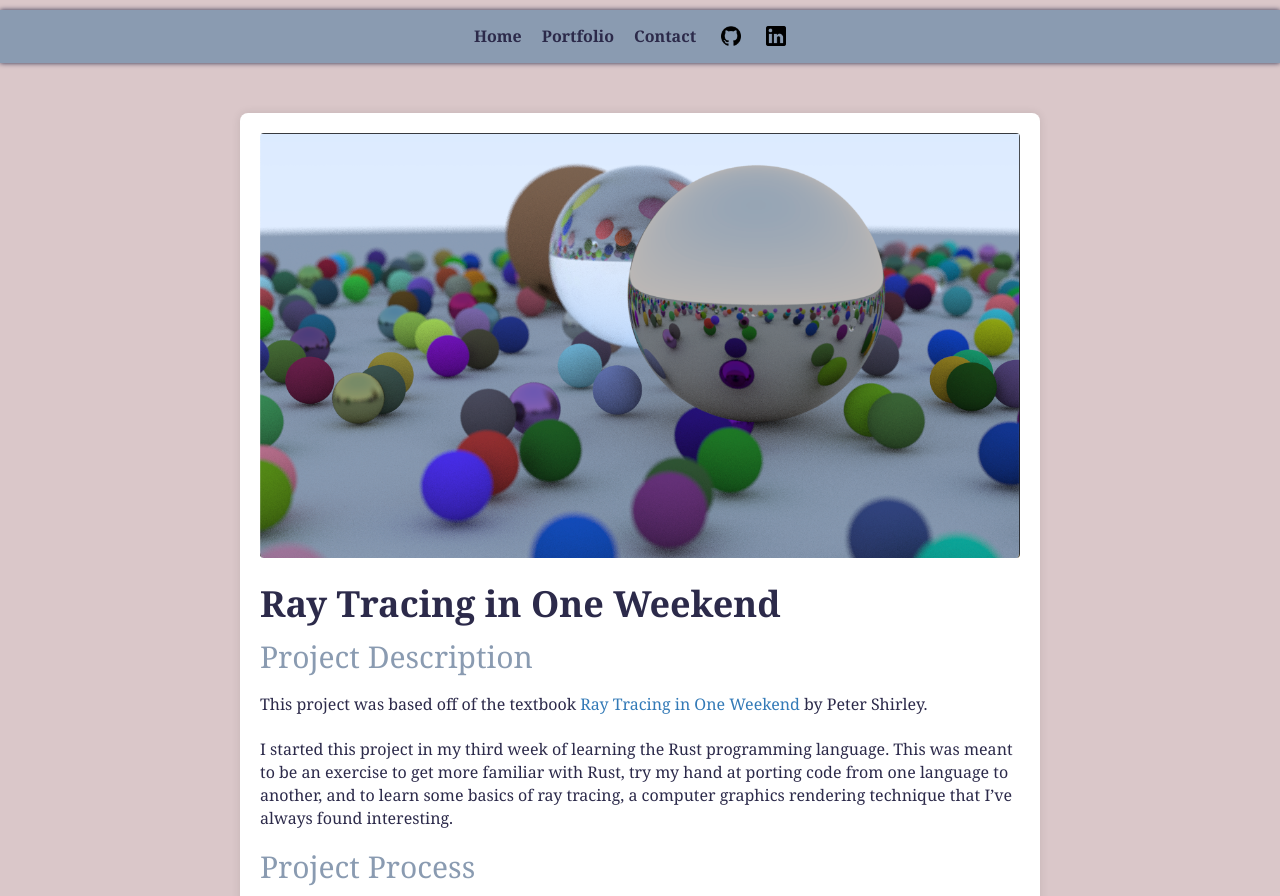
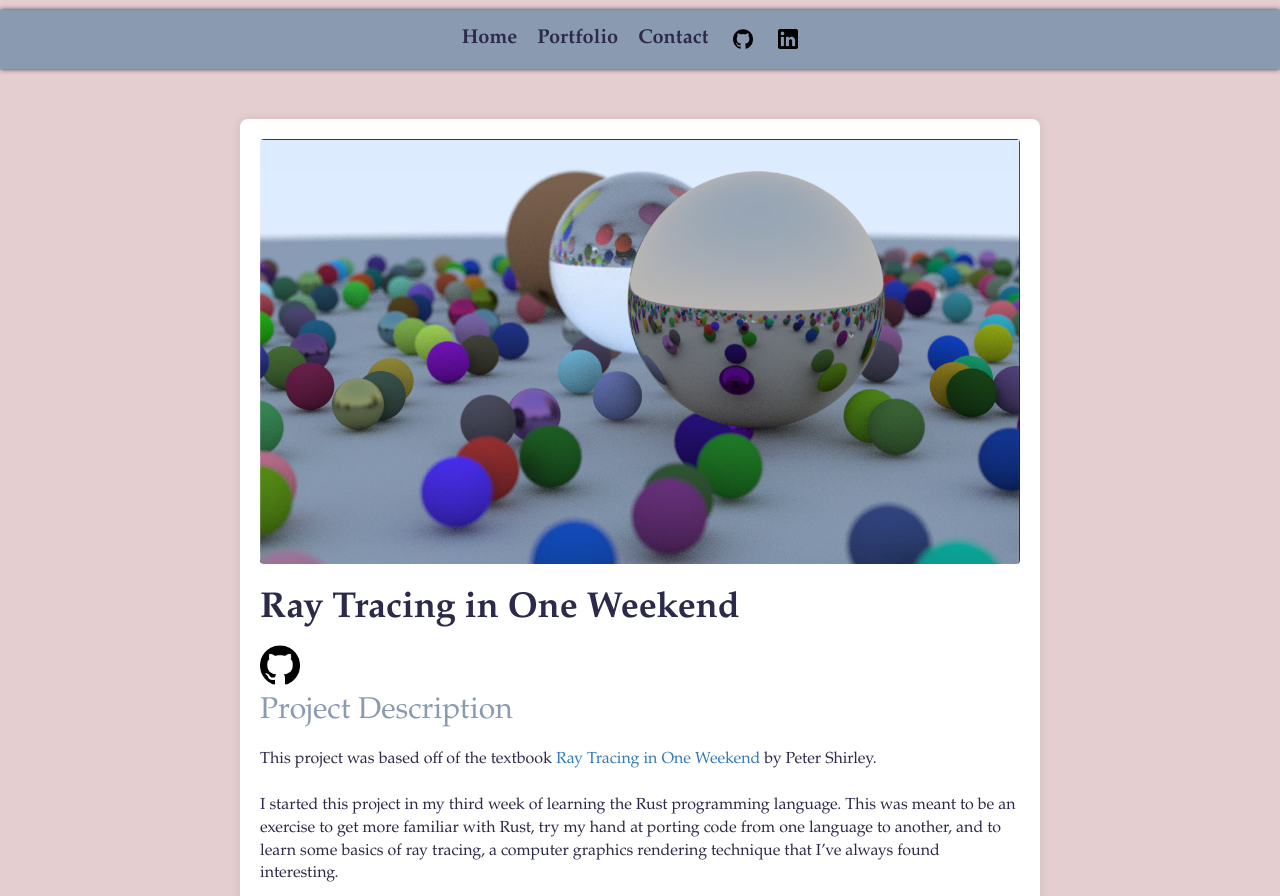
Before and after one commit to archambaultkm/archambaultkm.github.io, a plain HTML site: page projects/raytracing.html in a window 1280 px wide. Shown: the top 896 px of the page. Drawn offline with nearby package versions, Linux system fonts and the light colour scheme.

Commit message:
centered github icon on project cards, disabled scrolling on front page

```diff
--- a/css/landing_page.css
+++ b/css/landing_page.css
@@ -1,3 +1,9 @@
+html, body {
+    margin: 0;
+    height: 100%;
+    overflow: hidden
+}
+
 .links * {
     transition: all 0.5s;
 }
--- a/css/portfolio.css
+++ b/css/portfolio.css
@@ -15,7 +15,7 @@ COLOUR PALETTE
     font-size: 18px;
     background-color: #fff;
     border-radius: 8px;
-    box-shadow: 0 0 10px #8A9BB1;
+    box-shadow: 0 0 5px #fff;
 }
 
 H3 {
@@ -39,15 +39,19 @@ H3 {
     background-color: #fff;
     /*background-color: #FCFBEE;*/
     border-radius: 8px;
-    box-shadow: 0 0 10px #8A9BB1;
+    box-shadow: 0 0 5px #fff;
     position: relative;
     padding: 20px 20px 80px;
 }
 
+.repo-link {
+    align-items: center;
+}
+
 .project-container .repo-link img {
     float: right;
-    width: 30px;
-    height: 30px;
+    width: 40px;
+    height: 40px;
 }
 
 .project-image {
@@ -74,15 +78,19 @@ H3 {
     bottom: 0;
     margin-bottom: 10px;
     width: 80%;
+    display: flex;
+    align-items: center;
+    justify-content: space-between;
 }
 
 @media (max-width: 767px) {
     .profile-introduction {
         margin: 15px 0;
+        text-align: center;
     }
 
     .intro-column {
-        text-align: center;
+        /*text-align: center;*/
     }
 }
 
--- a/css/project.css
+++ b/css/project.css
@@ -23,6 +23,11 @@ h2 {
     padding: 20px;
     border-radius: 8px;
     box-shadow: 0 0 10px rgba(0, 0, 0, 0.1);
+}
+
+.project-links img {
+    width: 40px;
+    height: 40px;
 }
 
 .project-image {
--- a/css/style.css
+++ b/css/style.css
@@ -11,9 +11,9 @@ body {
     margin: 0;
     height: 100%;
     background-size: cover;
-    background-color: #DAC7C9;
+    background-color: #e5ced0;
     color: #2c2a4a;
-    font-family: 'Georgia', sans-serif;
+    font-family: 'Palatino Linotype', sans-serif;
     padding-bottom: 40px;
 }
 
@@ -49,7 +49,7 @@ header {
 .nav-links a {
     text-decoration: none;
     color: #2c2a4a;
-    font-size: 16px;
+    font-size: 20px;
     font-weight: bold;
     transition: color 0.3s ease-in-out;
     display: flex;
@@ -94,15 +94,16 @@ button {
     border: none;
     margin-top: 15px;
     margin-bottom: 10px;
-    font-family: 'Oswald', sans-serif;
     border-radius: 4px;
     background: #E34A6F;
-    color: #ffffff;
+    color: #fff;
     cursor: pointer;
     transition: all 0.3s;
 }
 
 button a {
+    font-family: 'Book Antiqua', sans-serif;
+    font-size: 18px;
     color: #ffffff;
 }
 
--- a/projects/raytracing.html
+++ b/projects/raytracing.html
@@ -30,6 +30,10 @@
     <div class="project-container">
         <img src="../img/raytracing-final-render.png" alt="Project Image" class="project-image">
         <div class="project-title">Ray Tracing in One Weekend</div>
+
+        <div class="project-links">
+            <a href = "https://github.com/archambaultkm/in1weekend" class="repo-link"> <img src="../img/github.png" alt="GitHub Icon" title="View the full source code"></a>
+        </div>
 
         <div class="project-description">
             <h2>Project Description</h2>
@@ -151,7 +155,11 @@
             </p>
         </div>
     </div>
-    <script src="bootstrap/js/bootstrap.min.js"></script>
+
+    <button onclick="scrollToTop()" id="backToTopBtn" title="Back To Top">Top</button>
+
+    <script src="../bootstrap/js/bootstrap.min.js"></script>
+    <script src="../scripts/general.js"></script>
 </body>
 
 </html>
```
Also changed, not shown: portfolio.html (+2 -2 lines).
